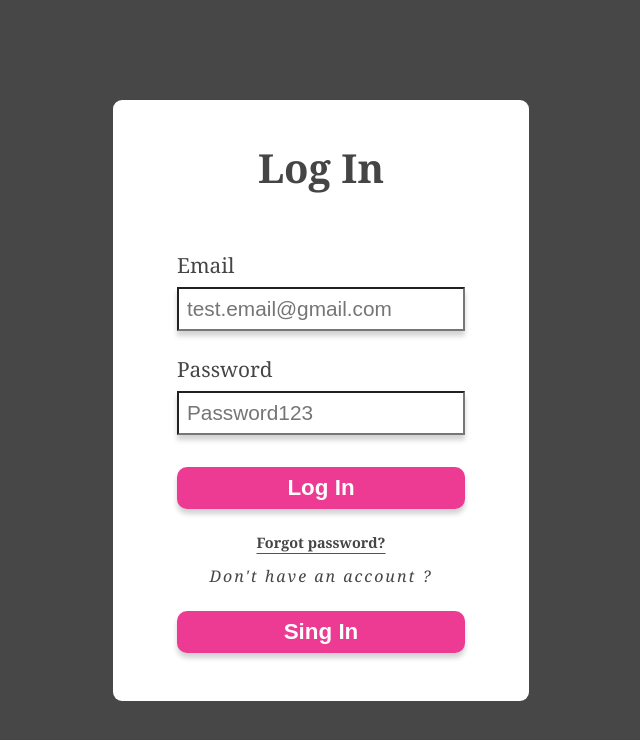
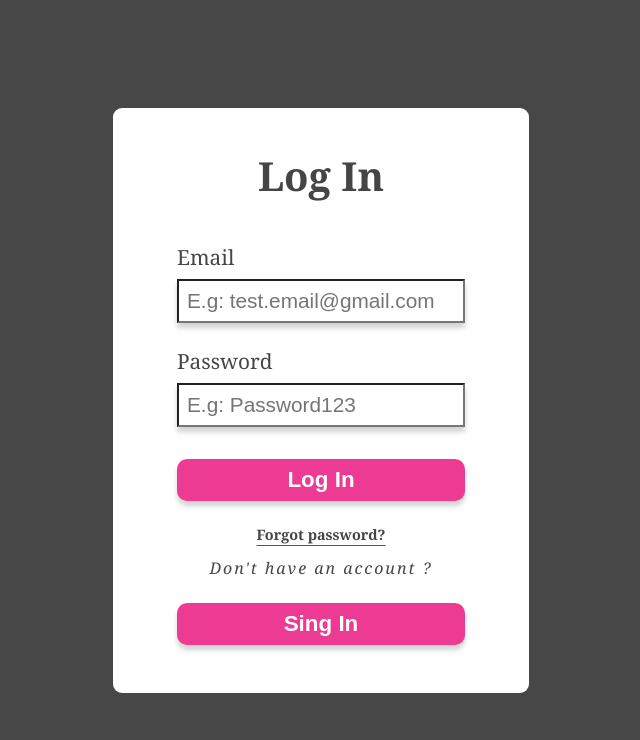
Before and after one commit to CiolpanSergiu/react-login-page, a React (Vite) app in the folder react-login-page/: page / in a window 1280 px wide. Shown: the top 740 px of the page, without its empty margins (319-959 px from the left). Built offline with nearby package versions, Linux system fonts and the light colour scheme.

Commit message:
errors now are displayed under their respective input field instead of being displayed together at the top

```diff
--- a/react-login-page/src/components/ChangePasswordPage.jsx
+++ b/react-login-page/src/components/ChangePasswordPage.jsx
@@ -1,5 +1,6 @@
 import React from "react";
 import { updatePassword } from "../functions/form_related_functions";
+import { invalidPasswordMsg, notSamePasswordMsg } from "../functions/form_related_functions";
 
 export default function ChangePasswordPage(props) {
 
@@ -13,8 +14,6 @@ export default function ChangePasswordPage(props) {
 
             <h1 className="centered-text container-main-header">Change Password</h1>
 
-            <p className="error-msg centered-text">{props.errorList}</p>
-
             <label htmlFor="new-password">New password</label>
             <input
                 id="new-password"
@@ -24,6 +23,7 @@ export default function ChangePasswordPage(props) {
                 name="newPassword"
                 value={props.newPasswordData.newPassword}
             />
+            <p className="error-msg">{props.errorList.includes(invalidPasswordMsg) ? invalidPasswordMsg : ""}</p>
 
             <label htmlFor="new-password-confirmation">New password confirm</label>
             <input
@@ -34,6 +34,8 @@ export default function ChangePasswordPage(props) {
                 name="newPasswordConfirmation"
                 value={props.newPasswordData.newPasswordConfirmation}
             />
+            <p className="error-msg">{props.errorList.includes(invalidPasswordMsg) ? invalidPasswordMsg : ""}</p>
+            <p className="error-msg">{props.errorList.includes(notSamePasswordMsg) ? notSamePasswordMsg : ""}</p>
 
             <button className="change-password-btn" onClick={onSubmit}>Change Password</button>
 
--- a/react-login-page/src/components/CreateAccountPage.jsx
+++ b/react-login-page/src/components/CreateAccountPage.jsx
@@ -1,5 +1,5 @@
 import React from "react";
-import { saveUserAccount } from "../functions/form_related_functions";
+import { saveUserAccount, invalidEmailMsg, invalidPasswordMsg, notSamePasswordMsg } from "../functions/form_related_functions";
 
 export default function CreateAccountPage(props) {
 
@@ -13,37 +13,40 @@ export default function CreateAccountPage(props) {
 
             <h1 className="centered-text">Create Account</h1>
 
-            <p className="error-msg centered-text">{props.errorList}</p>
-
             <label htmlFor="singin-email">Email</label>
             <input
                 type="email"
                 id="singin-email"
-                placeholder="test.email@gmail.com"
+                placeholder="E.g: test.email@gmail.com"
                 name="singinEmail"
                 onChange={props.handleChange}
                 value={props.singinData.singinEmail}
             />
+            <p className="error-msg">{props.errorList.includes(invalidEmailMsg) ? invalidEmailMsg : ""}</p>
+
 
             <label htmlFor="singin-password">Password</label>
             <input
                 type="password"
                 id="singin-password"
-                placeholder="Password123"
+                placeholder="E.g: Password123"
                 name="singinPassword"
                 onChange={props.handleChange}
                 value={props.singinData.singinPassword}
             />
+            <p className="error-msg">{props.errorList.includes(invalidPasswordMsg) ? invalidPasswordMsg : ""}</p>
 
             <label htmlFor="singin-password-confirm">Password</label>
             <input
                 type="password"
                 id="password-confirmation"
-                placeholder="Password123"
+                placeholder="E.g: Password123"
                 name="passwordConfirmation"
                 onChange={props.handleChange}
                 value={props.singinData.passwordConfirmation}
             />
+            <p className="error-msg">{props.errorList.includes(invalidPasswordMsg) ? invalidPasswordMsg : ""}</p>
+            <p className="error-msg">{props.errorList.includes(notSamePasswordMsg) ? notSamePasswordMsg : ""}</p>
 
             <button
                 className="create-account-singin-bnt"
--- a/react-login-page/src/components/LoginPage.jsx
+++ b/react-login-page/src/components/LoginPage.jsx
@@ -1,5 +1,6 @@
 import React from "react";
 import { handleLogin } from "../functions/form_related_functions";
+import { incorrectEmailMsg, incorrectPasswordMsg } from "../functions/form_related_functions";
 
 export default function CreateAccountPage(props) {
 
@@ -13,27 +14,27 @@ export default function CreateAccountPage(props) {
 
             <h1 className="centered-text">Log In</h1>
 
-            <p className="error-msg centered-text">{props.errorList}</p>
-
             <label htmlFor="login-email">Email</label>
             <input
                 type="email"
                 id="login-email"
-                placeholder="test.email@gmail.com"
+                placeholder="E.g: test.email@gmail.com"
                 name="loginEmail"
                 onChange={props.handleChange}
                 value={props.loginData.loginEmail}
             />
+            <p className="error-msg">{props.errorList.includes(incorrectEmailMsg) ? incorrectEmailMsg : ""}</p>
 
             <label htmlFor="login-password">Password</label>
             <input
                 type="password"
                 id="login-password"
-                placeholder="Password123"
+                placeholder="E.g: Password123"
                 name="loginPassword"
                 onChange={props.handleChange}
                 value={props.loginData.loginPassword}
             />
+            <p className="error-msg">{props.errorList.includes(incorrectPasswordMsg) ? incorrectPasswordMsg : ""}</p>
 
             <button
                 className="create-account-login-bnt"
--- a/react-login-page/src/functions/form_related_functions.js
+++ b/react-login-page/src/functions/form_related_functions.js
@@ -1,9 +1,9 @@
-const notSamePasswordMsg = "Passwords do not match.";
-const invalidEmailMsg = "Invalid email.";
-const invalidPasswordMsg = "Invalid password.";
+export const notSamePasswordMsg = "Passwords do not match.";
+export const invalidEmailMsg = "Invalid email.";
+export const invalidPasswordMsg = "Invalid password.";
 
-const incorrectEmailMsg = "Incorrect email.";
-const incorrectPasswordMsg = "Incorrect password.";
+export const incorrectEmailMsg = "Incorrect email.";
+export const incorrectPasswordMsg = "Incorrect password.";
 
 //found on google ofc...on mozila dev form validation page
 const emailReg = /^[a-zA-Z0-9.!#$%&'*+/=?^_`{|}~-]+@[a-zA-Z0-9](?:[a-zA-Z0-9-]{0,61}[a-zA-Z0-9])?(?:\.[a-zA-Z0-9](?:[a-zA-Z0-9-]{0,61}[a-zA-Z0-9])?)*$/
```
